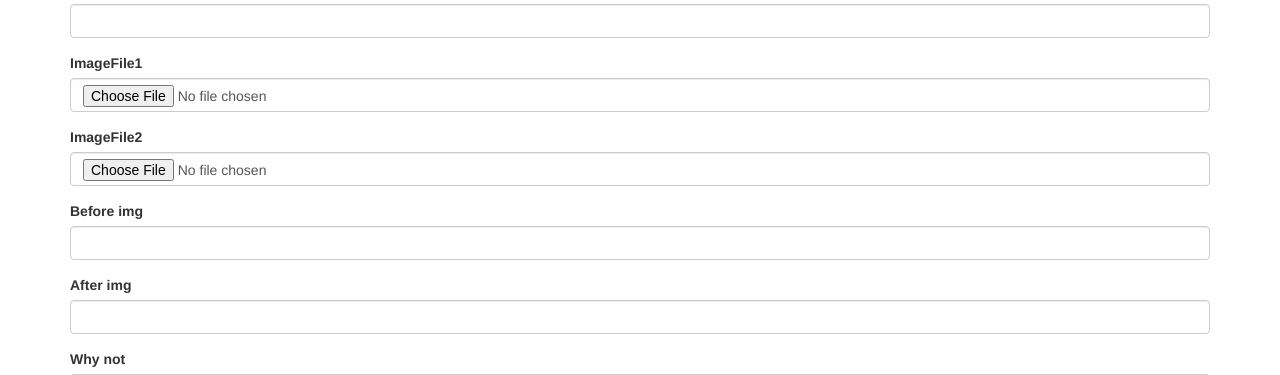
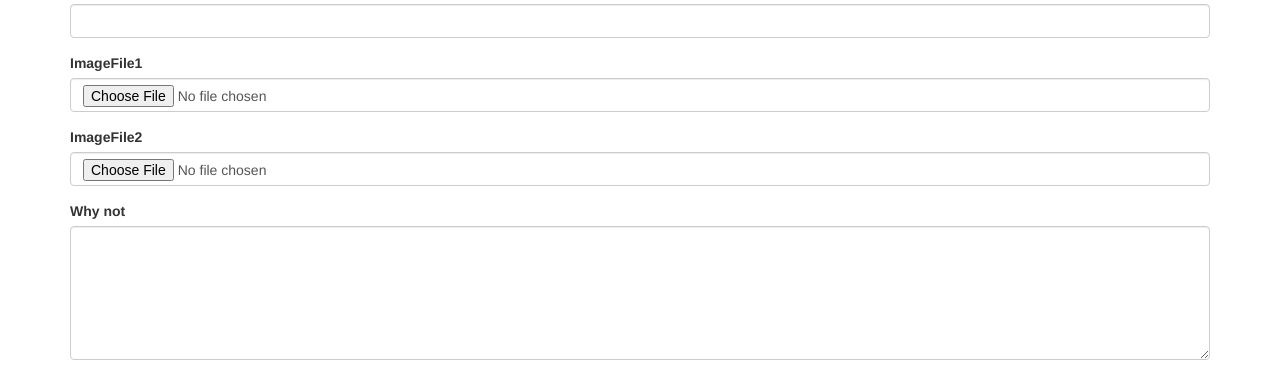
Before and after one commit to Voider404/av-demo-477, a Yii app: template views/front/create.php in a window 1280 px wide. Shown: the part 235-610 px from the top of the page. Run offline with PHP 8.4 and a stand-in for Yii, Linux system fonts and the light colour scheme; the template is opened without the code that fills it, so the values that code supplies are empty; form fields are guessed from the names that the template uses; some libraries are stand-ins or nearby versions.

Commit message:
hiding input fields

```diff
--- a/views/front/_form.php
+++ b/views/front/_form.php
@@ -19,9 +19,9 @@ use yii\widgets\ActiveForm;
     <?= $form->field($model, 'imageFile1')->fileInput() ?>
     <?= $form->field($model, 'imageFile2')->fileInput() ?>
 
-    <?= $form->field($model, 'before_img')->textInput(['maxlength' => true]) ?>
+    <?= $form->field($model, 'before_img')->hiddenInput(['maxlength' => true]) ?>
 
-    <?= $form->field($model, 'after_img')->textInput(['maxlength' => true]) ?>
+    <?= $form->field($model, 'after_img')->hiddenInput(['maxlength' => true]) ?>
 
     <?= $form->field($model, 'why_not')->textarea(['rows' => 6]) ?>
 
```
Also changed, not shown: web/uploads/Screenshot_1.png (added), web/uploads/ns.png (added).
